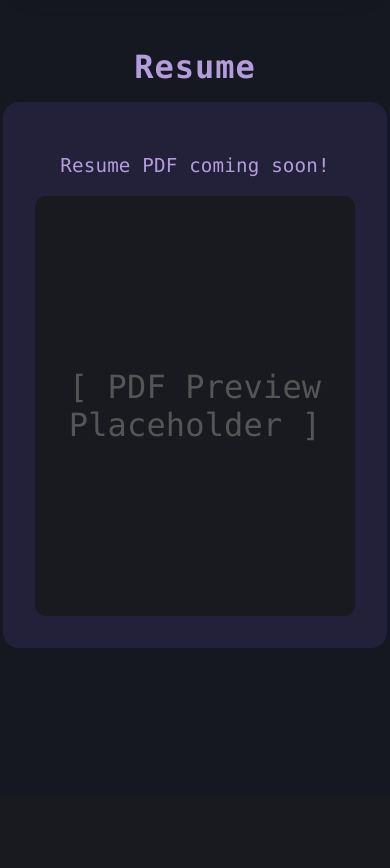
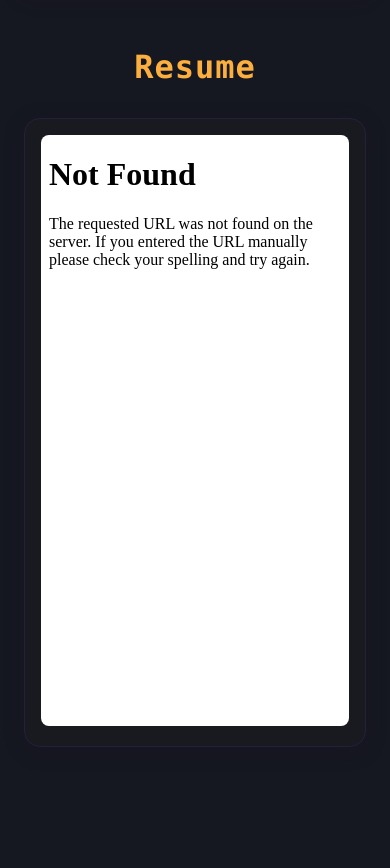
Before and after one commit to TegranGrigorian/Website-Portfolio, a Flask app: page /resume/ in a window 390 px wide. Shown: the part 80-948 px from the top of the page. Before the commit the page ends 728 px from the top, so only its background shows below. Run offline with Flask 3, Linux system fonts and the light colour scheme.

Commit message:
updated documents and fixed linkedin

```diff
--- a/static/css/style.css
+++ b/static/css/style.css
@@ -44,6 +44,7 @@ h1 {
     letter-spacing: 0.03em;
     color: #fcaf3e; /* GNOME terminal orange */
     background: none;
+    background-clip: initial;
     -webkit-background-clip: initial;
     -webkit-text-fill-color: initial;
 }
@@ -173,6 +174,36 @@ h1 {
     vertical-align: middle;
 }
 
+.resume-container {
+    display: flex;
+    justify-content: center;
+    align-items: flex-start;
+    min-height: 85vh;
+    padding: 1em 0;
+}
+
+.resume-wrapper {
+    background: #181a20;
+    border: 1px solid #23203a;
+    border-radius: 1em;
+    padding: 1.5em;
+    box-shadow: 0 4px 20px rgba(24,16,38,0.3);
+    max-width: 95%;
+    width: 100%;
+    max-width: 1000px;
+}
+
+.resume-iframe {
+    width: 100%;
+    height: 80vh;
+    min-height: 700px;
+    border: none;
+    border-radius: 0.5em;
+    background: #fff;
+    transform: scale(1.0);
+    transform-origin: top left;
+}
+
 @media (max-width: 600px) {
     body {
         margin: 1em;
@@ -188,3 +219,16 @@ h1 {
         gap: 1em;
     }
 }
+
+@media (max-width: 768px) {
+    .resume-wrapper {
+        margin: 0 0.5em;
+        padding: 1em;
+        max-width: 98%;
+    }
+
+    .resume-iframe {
+        height: 70vh;
+        min-height: 500px;
+    }
+}
--- a/templates/home.html
+++ b/templates/home.html
@@ -175,7 +175,7 @@
                         <span style="color:#fcaf3e;">Favorite Shows</span>: <span style="color:#83ff08;">Breaking Bad, Neon Genesis Evangelion, 86</span><br>
                         <span style="color:#fcaf3e;">Favorite Movies</span>: <span style="color:#83ff08;">Batman: Dark Knight, Dune Part 2</span><br>
                         <div class="neofetch-links">
-                            <span>Quick Links:</span> <a href="https://github.com/TegranGrigorian" target="_blank">GitHub</a>, <a href="https://www.linkedin.com/in/tegran-grigorian-9a2435333/" target="_blank">LinkedIn</a>
+                            <span>Quick Links:</span> <a href="https://github.com/TegranGrigorian" target="_blank">GitHub</a>, <a href="https://www.linkedin.com/in/tegran-grigorian/" target="_blank">LinkedIn</a>
                         </div>
                         <div class="color-table">
                             <div class="color-box black"></div>
@@ -309,7 +309,7 @@
             <form action="/send-email" method="POST" style="display:flex; flex-direction:column; gap:1em; max-width:500px; margin:auto;">
                 <input type="text" name="name" placeholder="Your Name" required style="padding:0.7em; border-radius:0.4em; border:1px solid #23203a; background:#23203a; color:#fff;">
                 <input type="email" name="email" placeholder="Your Email" required style="padding:0.7em; border-radius:0.4em; border:1px solid #23203a; background:#23203a; color:#fff;">
-                <textarea name="message" placeholder="Your Message" rows="5" required style="padding:0.7em; border-radius:0.4em; border:1px solid #23203a; background:#23203a; color:#fff;"></textarea>
+                <textarea name="message" placeholder="Your Message" rows="5" required style="padding:0.7em; border-radius:0.4em; border:1px solid #23203a; background:#23203a; color:#fff; resize:none;"></textarea>
                 <button type="submit" style="background:#729fcf; color:#181a20; font-weight:700; border:none; border-radius:0.4em; padding:0.8em 1.5em; cursor:pointer;">Send Message</button>
             </form>
         </section>
--- a/templates/resume.html
+++ b/templates/resume.html
@@ -11,13 +11,12 @@
         <a class="term-green" href="/resume/">Resume</a> |
         <a class="term-magenta" href="#contact">Contact</a>
     </nav>
-    <h1 style="color: rgb(179, 157, 219); text-align:center;">Resume</h1>
-    <div style="display:flex; justify-content:center; align-items:center; min-height:60vh;">
-        <div style="background:#23203a; border-radius:1em; padding:2em; text-align:center;">
-            <p style="color:#b39ddb; font-size:1.2em;">Resume PDF coming soon!</p>
-            <div style="width:320px; height:420px; background:#181a20; border-radius:0.7em; display:flex; align-items:center; justify-content:center; color:#555;">
-                <span style="font-size:2em;">[ PDF Preview Placeholder ]</span>
-            </div>
+    <h1>Resume</h1>
+    <div class="resume-container">
+        <div class="resume-wrapper">
+            <iframe src="{{ url_for('static', filename='docs/resume.pdf') }}#toolbar=0&navpanes=0&scrollbar=0&view=FitH" class="resume-iframe">
+                Your browser does not support PDFs. <a href="{{ url_for('static', filename='docs/resume.pdf') }}">Download the PDF</a>.
+            </iframe>
         </div>
     </div>
 </body>
```
Also changed, not shown: 1 other file.
